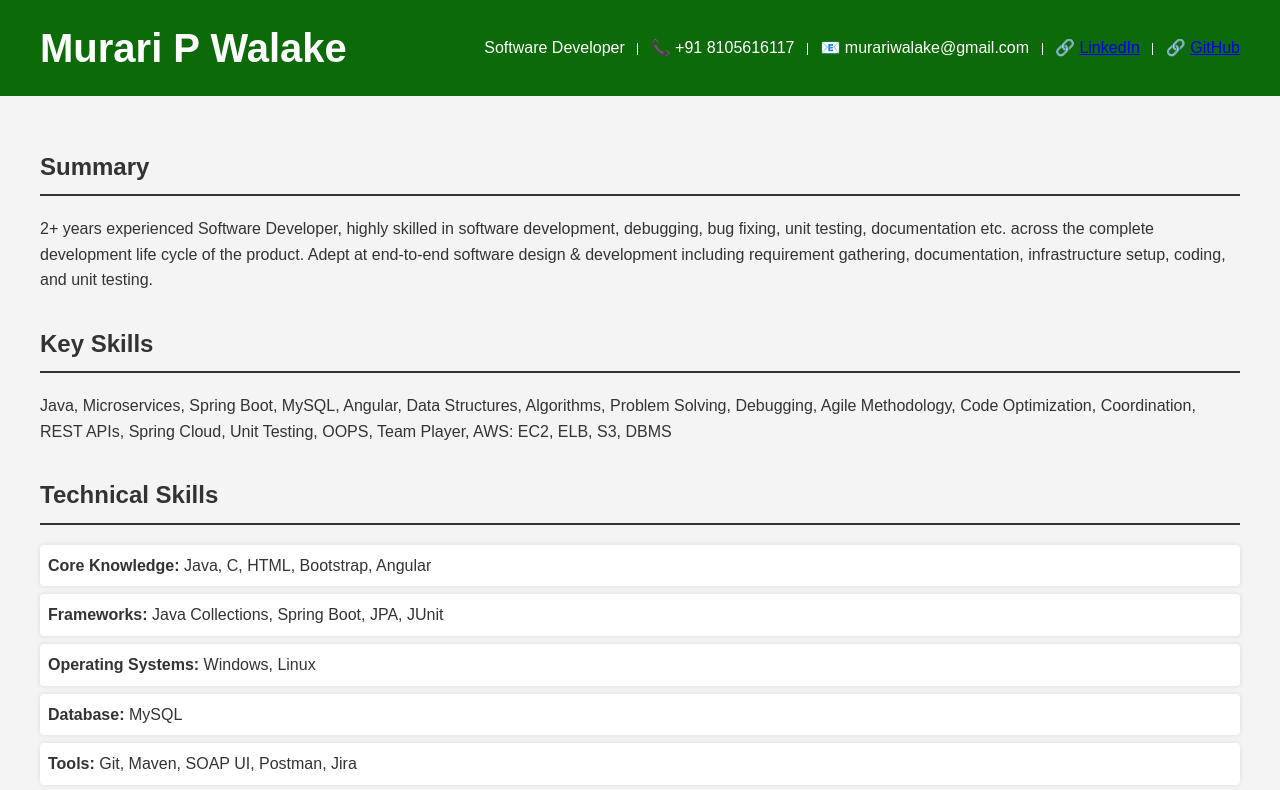
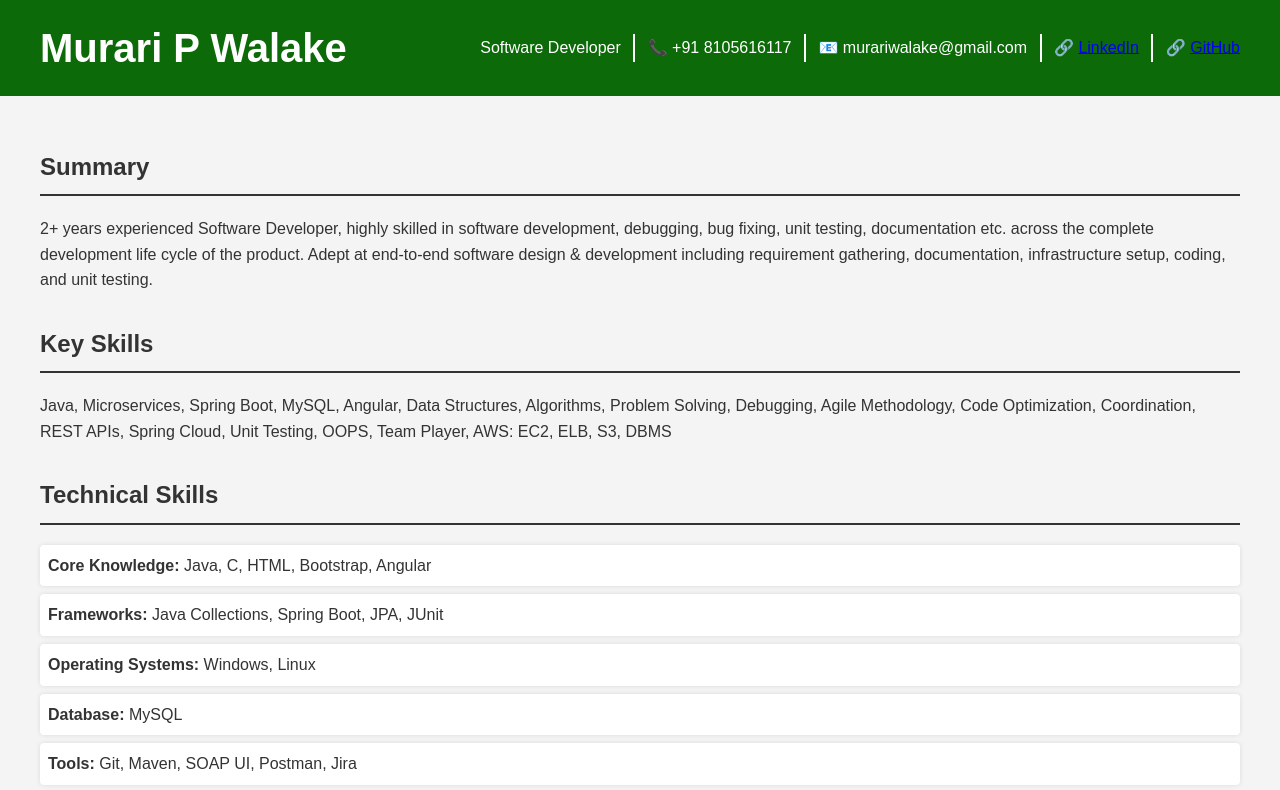
Before and after one commit to murariwalake/murariwalake.github.io, a plain HTML site: page index.html in a window 1280 px wide. Shown: the top 790 px of the page. Drawn offline with Linux system fonts and the light colour scheme; a script that the page names is missing.

Commit message:
updates styles

```diff
--- a/styles.css
+++ b/styles.css
@@ -88,8 +88,8 @@ footer {
 
 .vertical-line {
     display: inline-block;
-    width: 1px;
-    height: 0.8em; /* Adjust height as needed */
+    width: 2px;
+    height: 1.8em; /* Adjust height as needed */
     background-color: #fff; /* Color of the vertical line */
     margin: 0 0.5em; /* Adjust margin as needed */
     vertical-align: middle;
```
